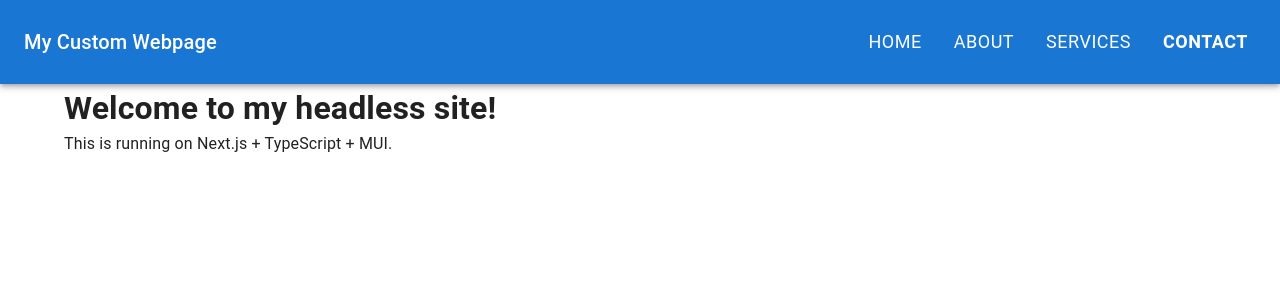
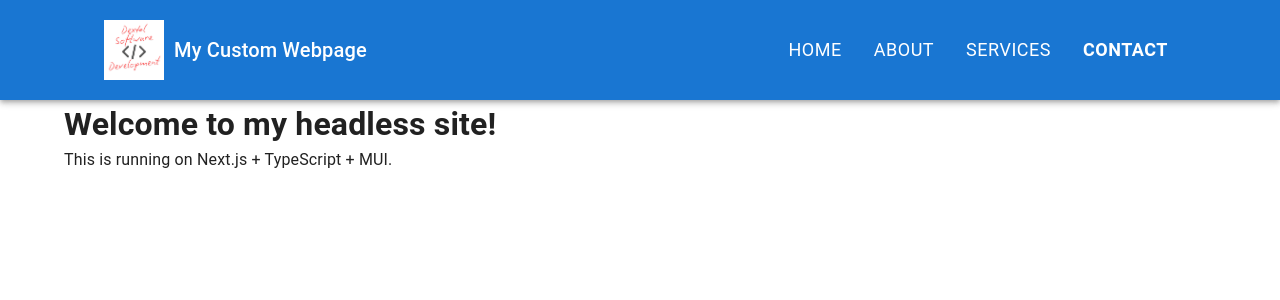
Before and after one commit to Hakkotako/customizable-headless, a Next.js app: page / in a window 1280 px wide. Shown: the top 300 px of the page. Built offline with nearby package versions, Linux system fonts and the light colour scheme.

Commit message:
can add title, logo to header

```diff
--- a/src/app/layout.tsx
+++ b/src/app/layout.tsx
@@ -18,7 +18,7 @@ export default function RootLayout({ children }: { children: React.ReactNode })
         <ThemeProvider theme={theme}>
           <CssBaseline />
 
-          <Header title="My Custom Webpage" />
+          <Header navTitle="My Custom Webpage" logoSrc="/work.png" />
           <Container maxWidth="lg">{children}</Container>
         </ThemeProvider>
       </body>
--- a/src/components/Header.tsx
+++ b/src/components/Header.tsx
@@ -6,10 +6,15 @@ import Toolbar from "@mui/material/Toolbar";
 import Typography from "@mui/material/Typography";
 import Button from "@mui/material/Button";
 import Box from "@mui/material/Box";
+import Image from "next/image";
 
 type NavItem = { label: string; path: string };
+type HeaderProps = {
+  navTitle?: string;
+  logoSrc?: string; // URL eller importeret billede
+};
 
-export default function Header({ title }: { title?: string }) {
+export default function Header({ navTitle, logoSrc }: HeaderProps) {
   const [navData, setNavData] = useState<NavItem[]>([]);
 
   useEffect(() => {
@@ -20,9 +25,18 @@ export default function Header({ title }: { title?: string }) {
 
   return (
     <AppBar position="static">
-      <Toolbar sx={{ display: "flex", justifyContent: "space-between", padding: "20px" }}>
+      <Toolbar sx={{ display: "flex", justifyContent: "space-between", padding: "25px" , maxHeight: 100, minHeight: 50, ml: 10, mr: 10}}>
+        {logoSrc && (
+          <Image
+            src={logoSrc}
+            alt="logo"
+            width={60}
+            height={60}
+            style={{ marginRight: "10px", objectFit: "contain"}}
+          />
+        )}
         <Typography variant="h6" sx={{ flexGrow: 1 }}>
-          {title || "My Headless Site"}
+          {navTitle || "Welcome"}
         </Typography>
         <Box sx={{ display: "flex", gap: 2 }}>
           {navData.map((item, index) => (
```
Also changed, not shown: public/work.png (added).
